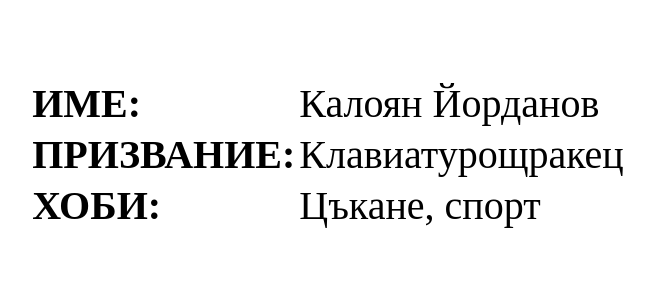
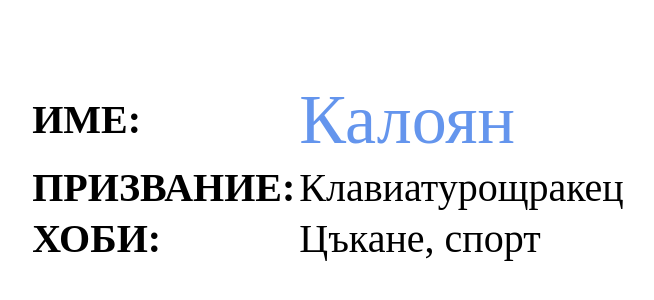
Before and after one commit to regic/regic.github.io, a plain HTML site: page index.html in a window 1280 px wide. Shown: the part 176-476 px from the top of the page, without its empty margins (312-966 px from the left). Drawn offline with Linux system fonts and the light colour scheme.

Commit message:
Minor improvement of my CV

```diff
--- a/index.html
+++ b/index.html
@@ -18,7 +18,7 @@
       <thead>
         <tr>
           <td><strong>ИМЕ:</strong></td>
-          <td>Калоян Йорданов</td>
+          <td style="color: #6495ed; font-size: 70px;">Калоян</td>
         </tr>
       </thead>
       <tbody>
```
